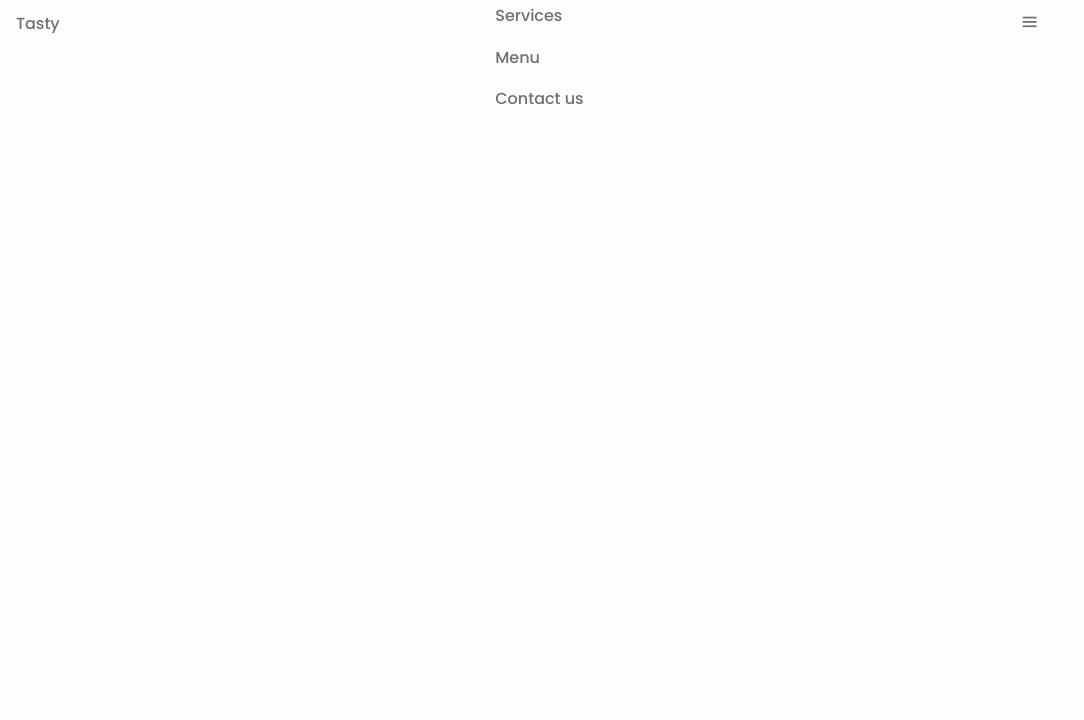
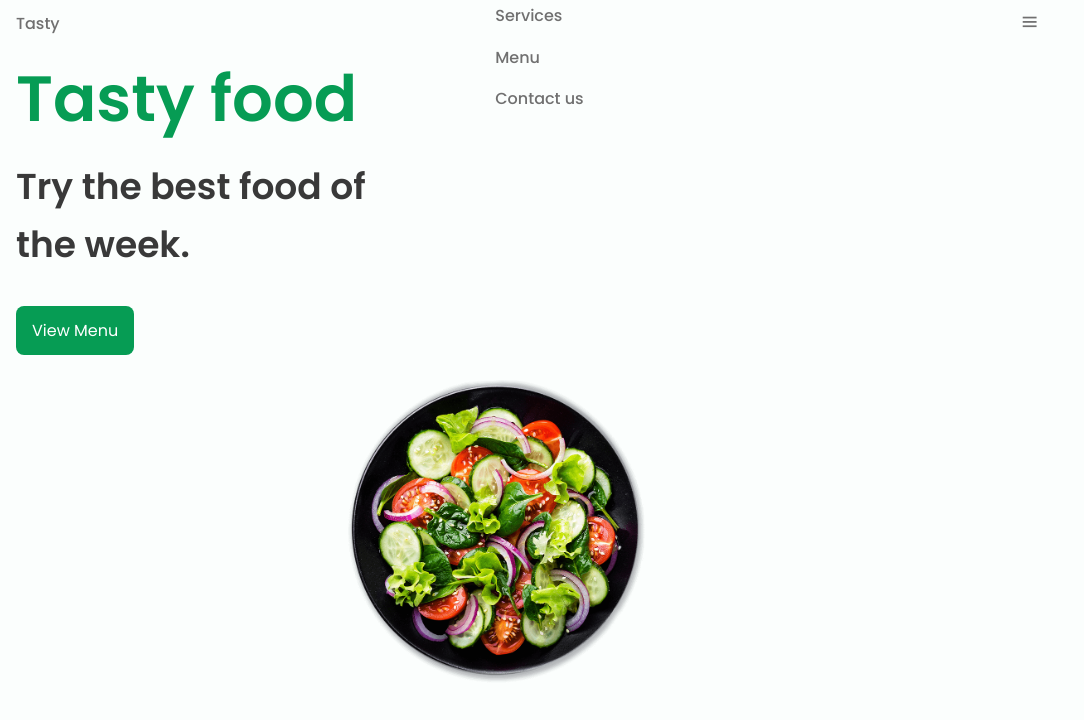
Before and after one commit to FakeStandard/responsive-tasty-restaurant, a plain HTML site: page index.html in a window 1280 px wide. Shown: the whole page, without its empty margins (0-1084 px from the left). Drawn offline with nearby package versions, Linux system fonts and the light colour scheme.

Commit message:
add home content

```diff
--- a/assets/css/global.css
+++ b/assets/css/global.css
@@ -47,6 +47,6 @@ img {
 }
 
 .bd-grid {
-    display: flex;
+    display: grid;
     gap: 1.5rem;
 }
--- a/assets/css/header.css
+++ b/assets/css/header.css
@@ -35,9 +35,6 @@
     }
 }
 
-.nav-list {
-}
-
 .nav-item {
     margin-bottom: var(--mb-2);
 }
--- /dev/null
+++ b/assets/css/home.css
@@ -0,0 +1,34 @@
+.home-container {
+    height: calc(100vh-var(--header-height));
+    align-content: center;
+}
+
+.home-title {
+    font-size: var(--biggest-font-size);
+    color: var(--first-color);
+    margin-bottom: var(--mb-1);
+}
+
+.home-subtitle {
+    font-size: var(--h1-font-size);
+    color: var(--title-color);
+    margin-bottom: var(--mb-4);
+}
+
+.home-img {
+    width: 300px;
+    justify-self: center;
+}
+
+.button {
+    display: inline-block;
+    background-color: var(--first-color);
+    color: #fff;
+    padding: 0.75rem 1rem;
+    border-radius: 0.5rem;
+    transition: 0.3s;
+}
+
+.button:hover {
+    background-color: var(--first-color-alt);
+}
--- a/assets/css/main.css
+++ b/assets/css/main.css
@@ -3,3 +3,4 @@
 @import "./global.css";
 @import "./header.css";
 @import "./scroll.css";
+@import "./home.css";
--- a/index.html
+++ b/index.html
@@ -26,7 +26,7 @@
             <a class="nav-logo" href="#">Tasty</a>
 
             <div id="nav-menu" class="nav-menu">
-                <ul class="nav-list">
+                <ul>
                     <li class="nav-item"><a class="nav-link active-link" href="#home">Home</a></li>
                     <li class="nav-item"><a class="nav-link" href="#about">About</a></li>
                     <li class="nav-item"><a class="nav-link" href="#services">Services</a></li>
@@ -44,7 +44,17 @@
     <!--MAIN-->
     <main>
         <!--HOME-->
-        <section id="home"></section>
+        <section id="home">
+            <div class="home-container bd-container bd-grid">
+                <div>
+                    <h1 class="home-title">Tasty food</h1>
+                    <h2 class="home-subtitle">Try the best food of <br> the week.</h2>
+                    <a class="button" href="#">View Menu</a>
+                </div>
+
+                <img src="./assets/img/home.png" alt="" class="home-img">
+            </div>
+        </section>
 
         <!--ABOUT-->
         <section id="about"></section>
```
